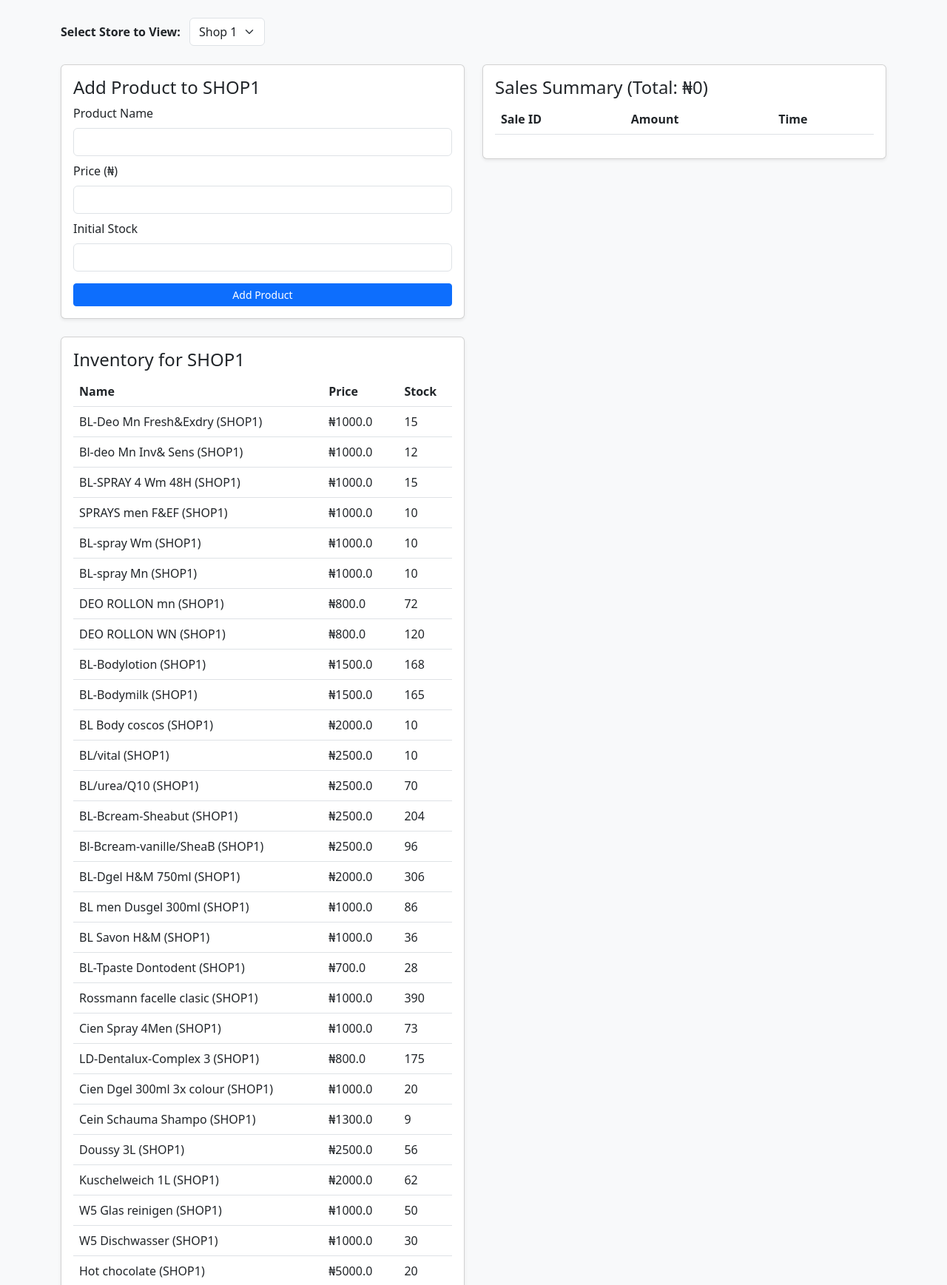
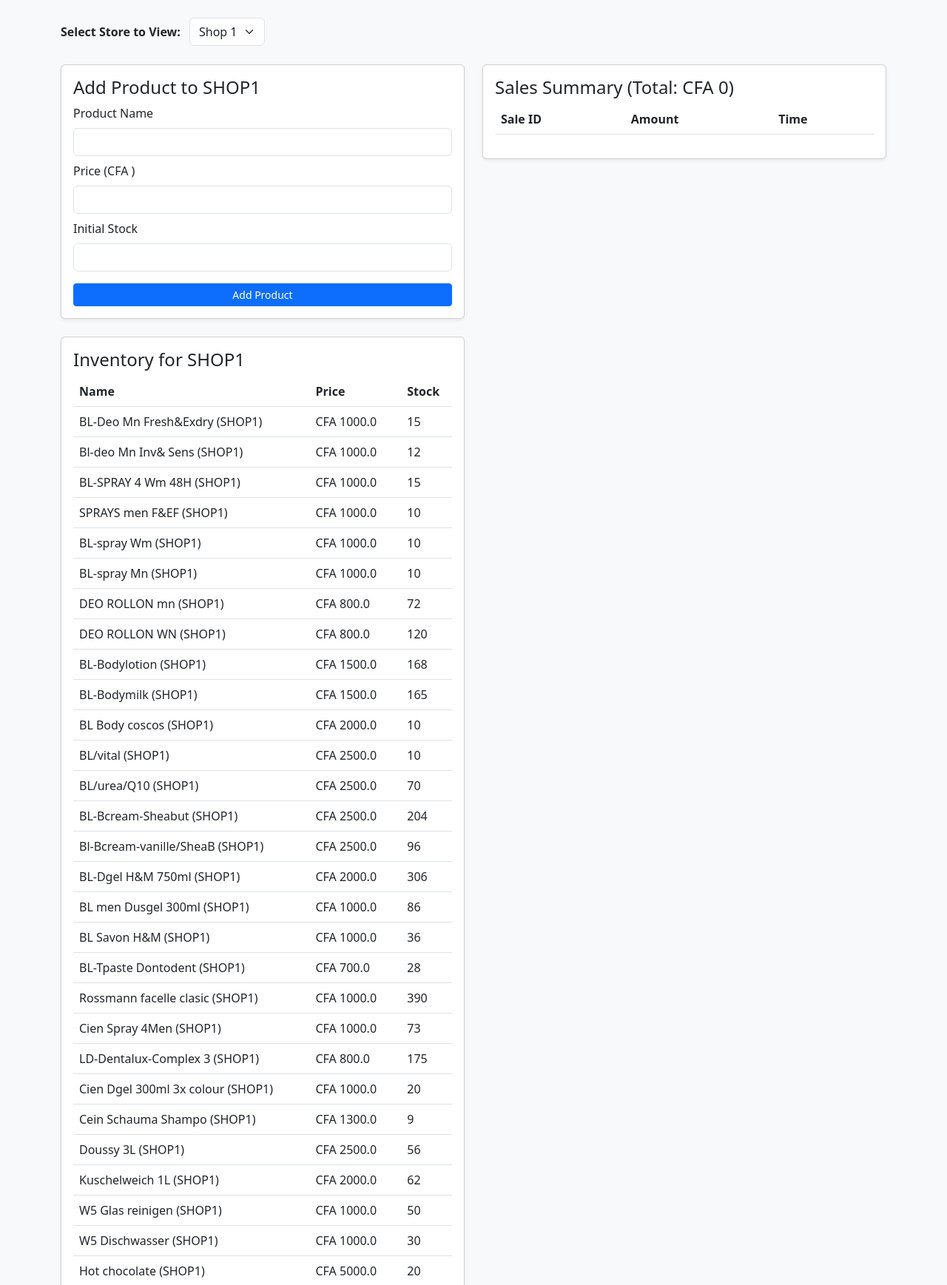
Before and after one commit to chifru19/asaba-inventory-pos, a Flask app: page /owner in a window 1280 px wide. Shown: the part 56-1793 px from the top of the page at 74% size. Run offline with Flask 3, Linux system fonts and the light colour scheme; the visitor is signed in with stand-in values (Sample User, id 1); data comes from the database, SQL or seed files in the repository; data that the repository does not hold is empty.

Commit message:
Update currency symbol from Naira to CFA across templates

```diff
--- a/app/templates/owner_dashboard.html
+++ b/app/templates/owner_dashboard.html
@@ -34,7 +34,7 @@
                             <input type="text" id="prod-name" class="form-control" required>
                         </div>
                         <div class="mb-2">
-                            <label class="form-label">Price (₦)</label>
+                            <label class="form-label">Price (CFA )</label>
                             <input type="number" id="prod-price" class="form-control" step="0.01" required>
                         </div>
                         <div class="mb-3">
@@ -51,7 +51,7 @@
                         <thead><tr><th>Name</th><th>Price</th><th>Stock</th></tr></thead>
                         <tbody>
                             {% for p in products %}
-                            <tr><td>{{ p.name }}</td><td>₦{{ p.price }}</td><td>{{ p.stock }}</td></tr>
+                            <tr><td>{{ p.name }}</td><td>CFA {{ p.price }}</td><td>{{ p.stock }}</td></tr>
                             {% endfor %}
                         </tbody>
                     </table>
@@ -61,12 +61,12 @@
             <!-- Sales Summary -->
             <div class="col-md-6">
                 <div class="card p-3 mb-4 shadow-sm">
-                    <h4>Sales Summary (Total: ₦{{ total_sales }})</h4>
+                    <h4>Sales Summary (Total: CFA {{ total_sales }})</h4>
                     <table class="table">
                         <thead><tr><th>Sale ID</th><th>Amount</th><th>Time</th></tr></thead>
                         <tbody>
                             {% for s in sales %}
-                            <tr><td>#{{ s.id }}</td><td>₦{{ s.total_amount }}</td><td>{{ s.created_at.strftime('%Y-%m-%d %H:%M') }}</td></tr>
+                            <tr><td>#{{ s.id }}</td><td>CFA {{ s.total_amount }}</td><td>{{ s.created_at.strftime('%Y-%m-%d %H:%M') }}</td></tr>
                             {% endfor %}
                         </tbody>
                     </table>
```
Also changed, not shown: app/templates/pos.html (+4 -4 lines).
